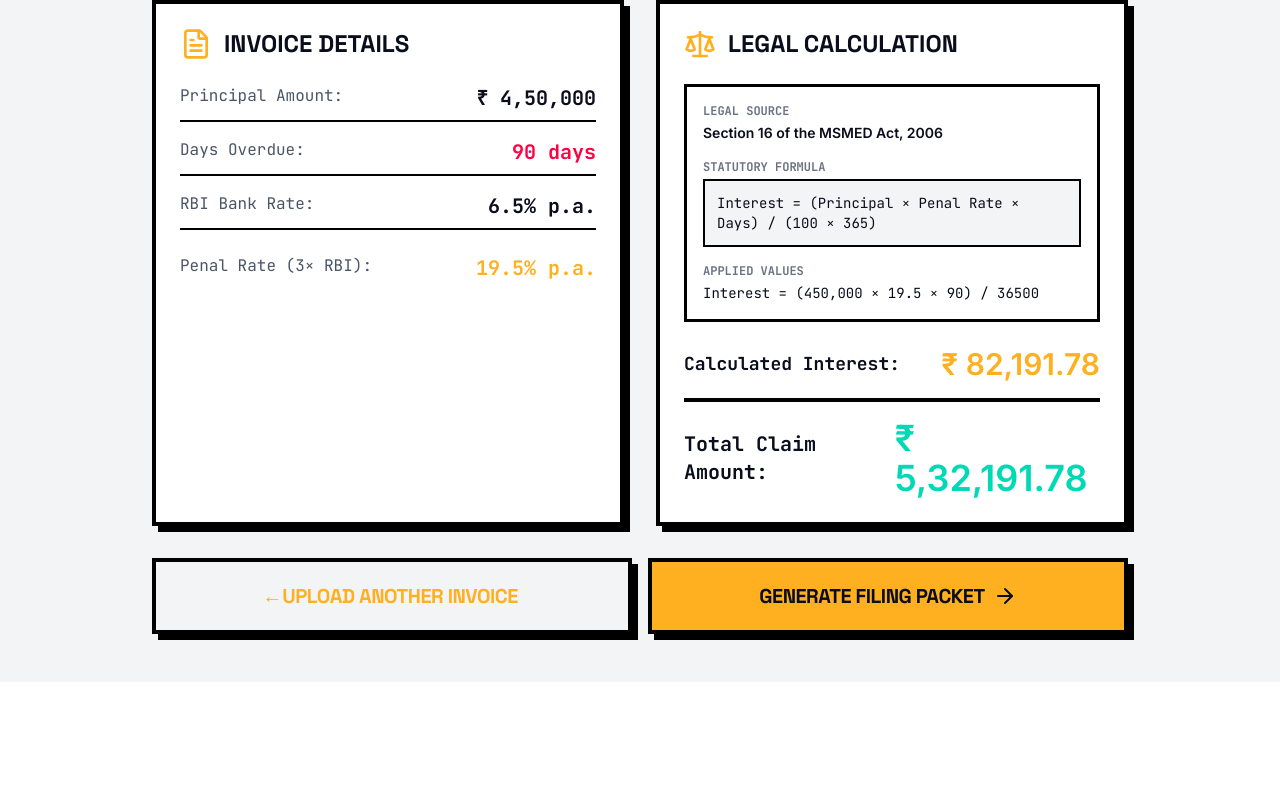
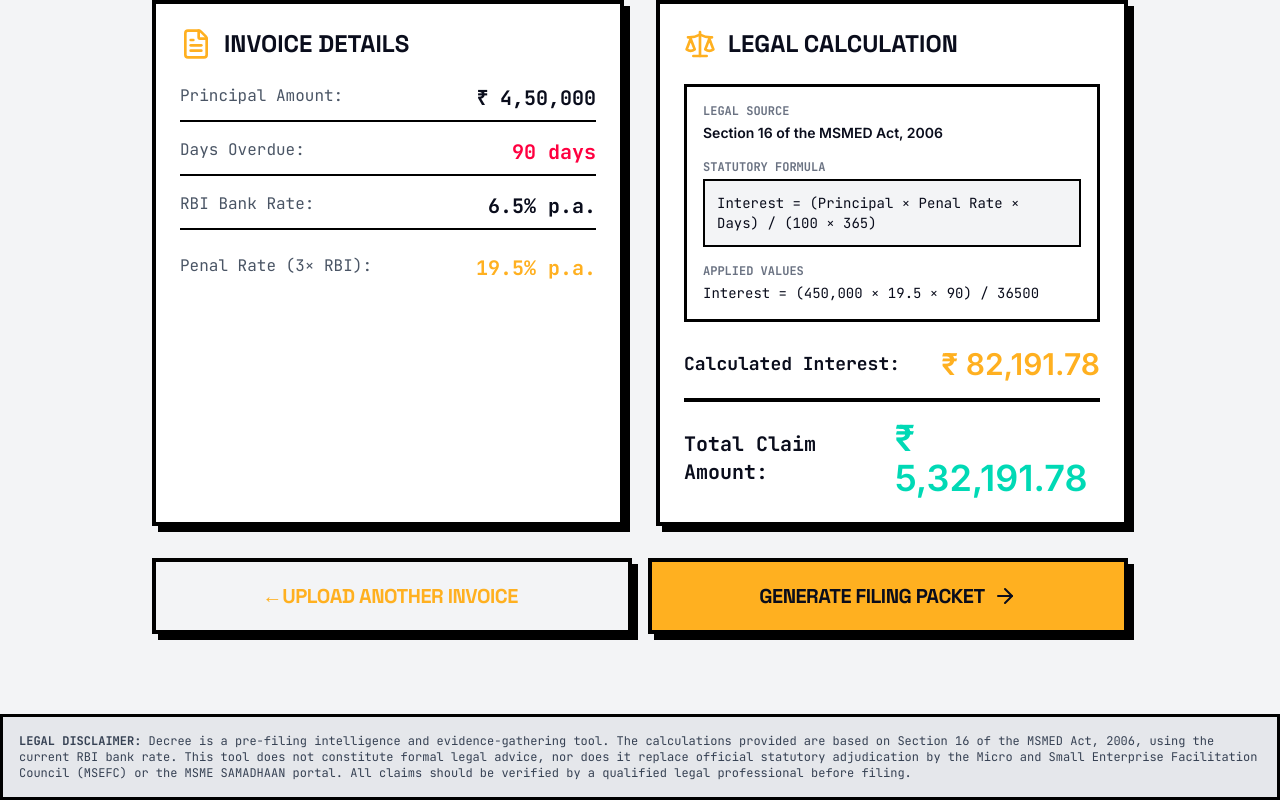
Before and after one commit to aarush-2002/Decree, a Next.js app: page /calculator in a window 1280 px wide. Shown: the part 208-1008 px from the top of the page. Before the commit the page ends 890 px from the top, so only its background shows below. Built offline with nearby package versions, Linux system fonts and the light colour scheme.

Commit message:
fix: resolve PDF generation TypeScript ReadableStream error

```diff
--- a/src/app/api/generate-pdf/route.tsx
+++ b/src/app/api/generate-pdf/route.tsx
@@ -2,7 +2,6 @@ import { NextRequest, NextResponse } from 'next/server';
 import { pdf } from '@react-pdf/renderer';
 import { InvoicePDF } from '@/lib/InvoicePDF';
 
-// Force Node.js runtime (required for PDF generation on Vercel)
 export const runtime = 'nodejs';
 
 export async function POST(request: NextRequest) {
@@ -21,8 +20,10 @@ export async function POST(request: NextRequest) {
       />
     );
 
-    // Get the buffer and ensure it's typed correctly for NextResponse
-    const buffer = await pdfDocument.toBuffer() as unknown as Buffer;
+    // Convert ReadableStream to Buffer
+    const stream = await pdfDocument.toBlob();
+    const arrayBuffer = await stream.arrayBuffer();
+    const buffer = Buffer.from(arrayBuffer);
 
     return new NextResponse(buffer, {
       headers: {
--- a/src/app/calculator/page.tsx
+++ b/src/app/calculator/page.tsx
@@ -105,6 +105,14 @@ export default function CalculatorPage() {
             </Link>
           </div>
         </div>
+                  {/* Legal Disclaimer */}
+          <div className="mt-8 p-4 bg-gray-200 border-3 border-black text-xs font-mono text-gray-700">
+            <strong>LEGAL DISCLAIMER:</strong> Decree is a pre-filing intelligence and evidence-gathering tool.
+            The calculations provided are based on Section 16 of the MSMED Act, 2006, using the current RBI bank rate.
+            This tool does not constitute formal legal advice, nor does it replace official statutory adjudication
+            by the Micro and Small Enterprise Facilitation Council (MSEFC) or the MSME SAMADHAAN portal.
+            All claims should be verified by a qualified legal professional before filing.
+          </div>
       </PageTransition>
     </main>
   );
```
